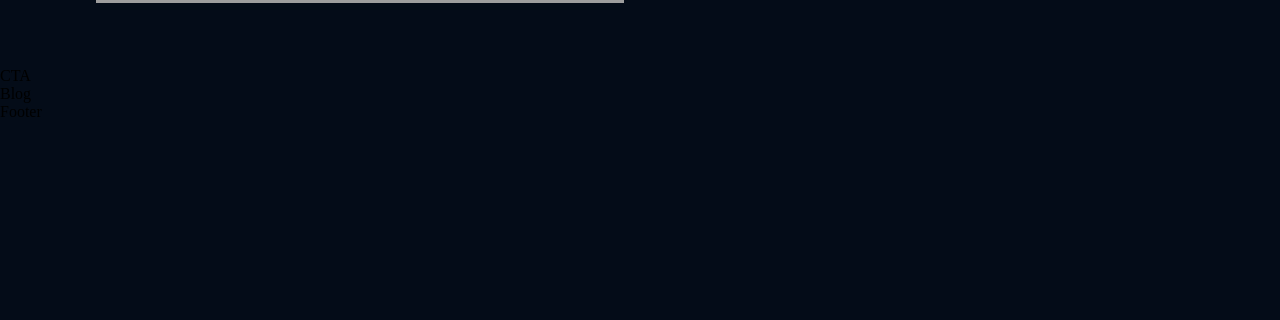
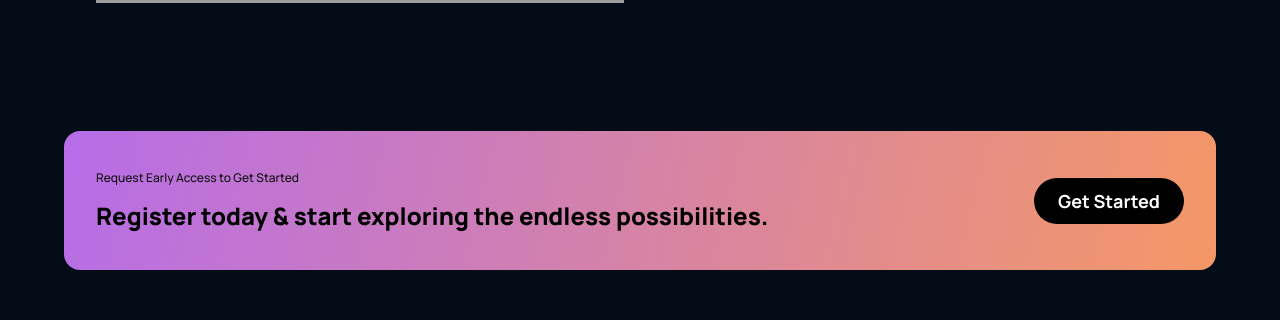
Before and after one commit to Tilio77/web-moderna-cara, a React (Create React App) app: page / in a window 1280 px wide. Shown: the part 2688-3008 px from the top of the page. Before the commit the page ends 2809 px from the top, so only its background shows below. Built offline with nearby package versions, Linux system fonts and the light colour scheme; grey boxes are pictures that could not be loaded.

Commit message:
CTA Finished

```diff
--- a/src/components/cta/CTA.jsx
+++ b/src/components/cta/CTA.jsx
@@ -3,8 +3,14 @@
 
 const CTA = () => {
 	return (
-		<div>
-			CTA
+		<div className="gpt3__cta">
+			<div className="gpt3__cta-content">
+				<p>Request Early Access to Get Started</p>
+				<h3>Register today & start exploring the endless possibilities.</h3>
+			</div>
+			<div className="gpt3__cta-btn">
+				<button type="button">Get Started</button>
+			</div>
 		</div>
 	)
 }
--- a/src/components/cta/cta.css
+++ b/src/components/cta/cta.css
@@ -0,0 +1,75 @@
+.gpt3__cta {
+	color: white;
+	display: flex;
+	justify-content: space-between;
+	align-items: center;
+	flex-direction: row;
+	padding: 2rem;
+	margin: 4rem;
+	border-radius: 1rem;
+	background: var(--gradient-bar);
+}
+
+.gpt3__cta-content p {
+	font-family: var(--font-family);
+	font-weight: 500;
+	font-size: 12px;
+	line-height: 30px;
+	color: #0E0E0E;
+}
+
+.gpt3__cta-content h3 {
+	font-family: var(--font-family);
+	font-weight: 800;
+	font-size: 24px;
+	line-height: 45px;
+	color: #000;
+}
+
+.gpt3__cta-btn {
+	display: flex;
+	justify-content: center;
+	align-items: center;
+	margin-left: 2rem;
+}
+
+.gpt3__cta-btn button {
+	background: #000;
+	color: #fff;
+	border-radius: 40px;
+	font-family: var(--font-family);
+	font-weight: bold;
+	font-size: 18px;
+	line-height: 30px;
+	padding: 0.5rem 1rem;
+	border: none;
+	outline: none;
+	cursor: pointer;
+	min-width: 150px;
+}
+
+@media screen and (max-width: 650px) {
+	.gpt3__cta {
+		flex-direction: column;
+	}
+
+	.gpt3__cta-btn {
+		margin: 2rem 0 0;
+	}
+}
+
+@media screen and (max-width: 550px) {
+	.gpt3__cta {
+		margin: 4rem 2rem;
+	}
+
+	.gpt3__cta-content h3 {
+		font-size: 18px;
+		line-height: 32px;
+	}
+
+	.gpt3__cta-btn button {
+		font-size: 14px;
+		line-height: 28px;
+	}
+}
```
